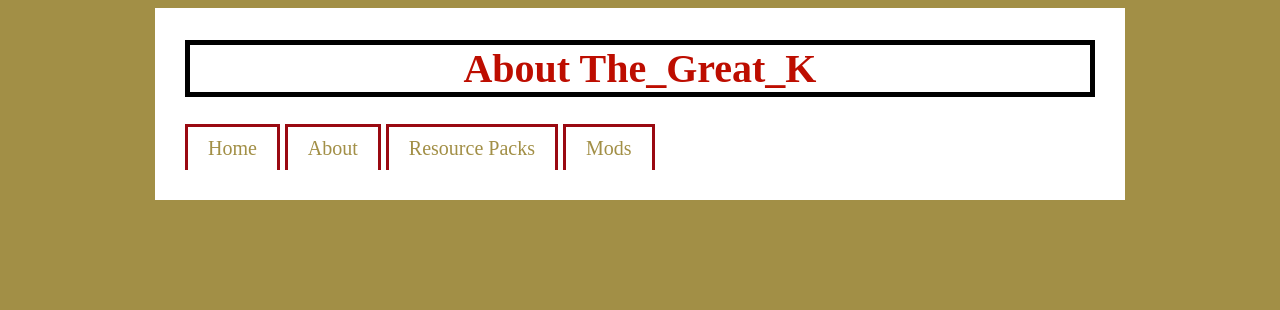
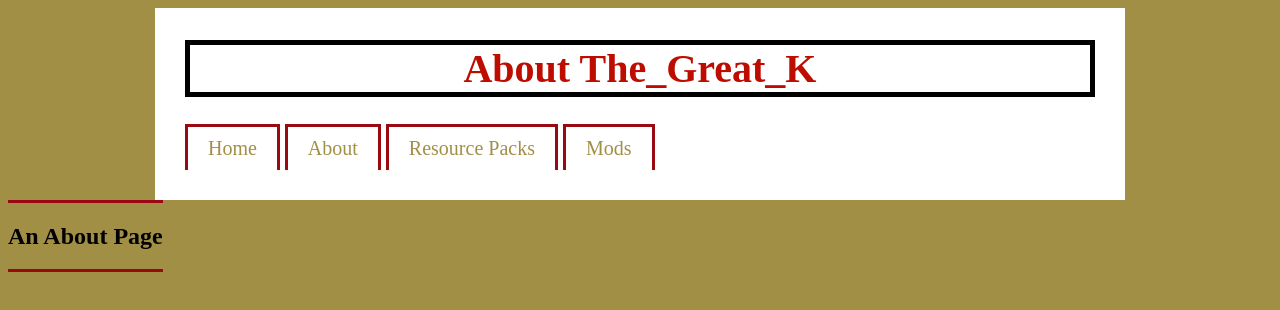
Before and after one commit to The-Great-K/thegreatweb, a plain HTML site: page HTML/Main Pages/thegreatkabout.html in a window 1280 px wide. Drawn offline with Linux system fonts and the light colour scheme.

Commit message:
Update thegreatkabout.html

```diff
--- a/HTML/Main Pages/thegreatkabout.html
+++ b/HTML/Main Pages/thegreatkabout.html
@@ -24,6 +24,10 @@
 
         </div>
 
+        <div class="mainarea">
+            <h2>An About Page</h2>
+        </div>
+
     </body>
 
 </html>
```
